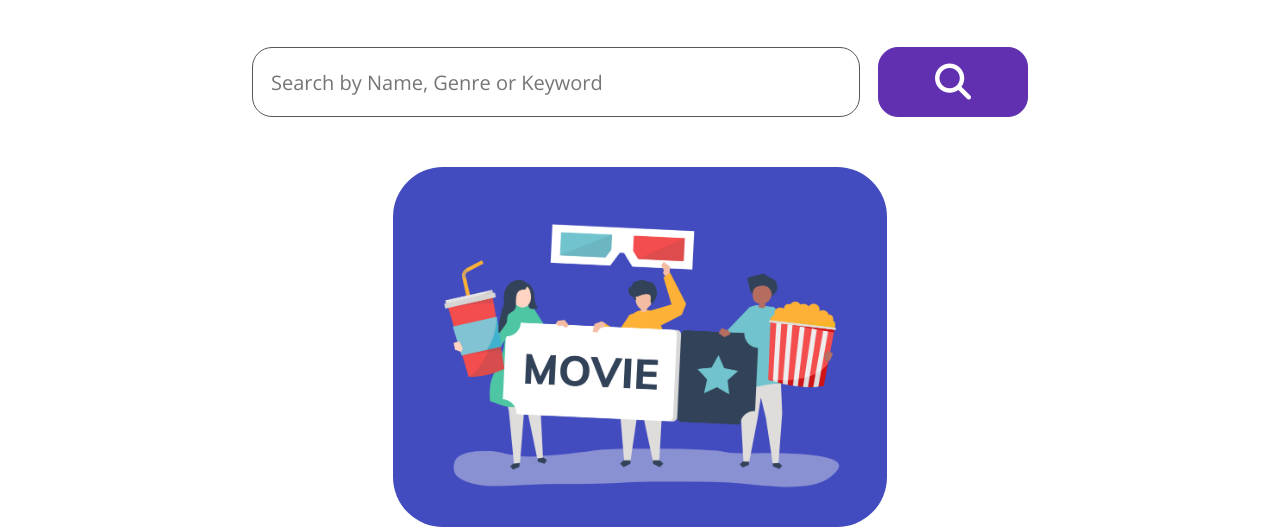
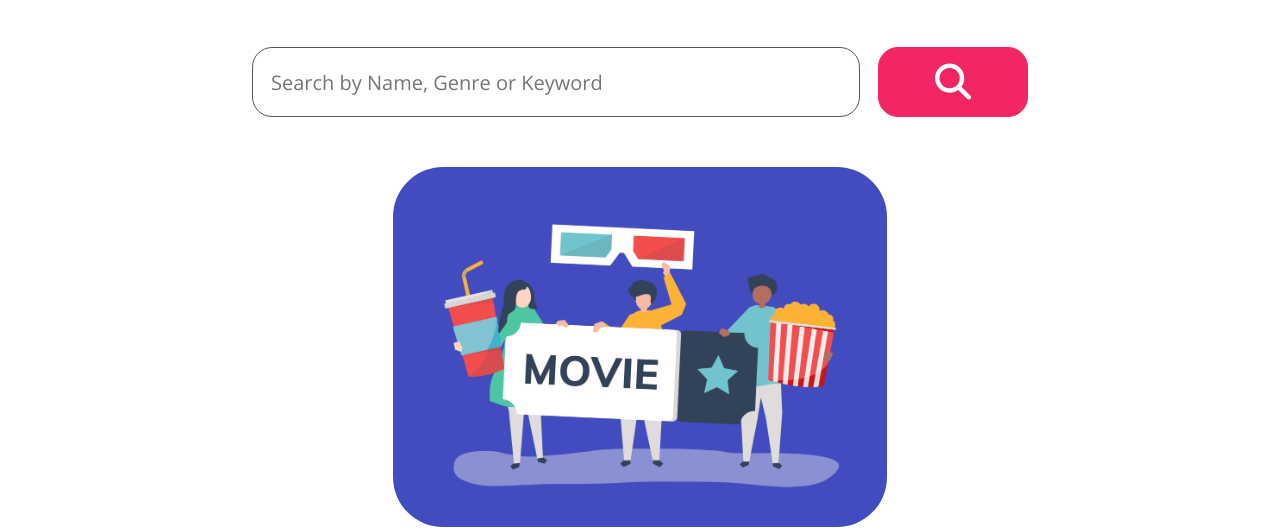
Before and after one commit to RaulB97/FES-Wk4-FinalProject, a plain HTML site: page index.html in a window 1280 px wide. In both pictures the pointer is over the button 953 px from the left and 403 px from the top of the page. Shown: the part 321-853 px from the top of the page. Drawn offline with nearby package versions, Linux system fonts and the light colour scheme.

Commit message:
added in the hover color for the search button on the home page. also uncommented the loading bar on the movies page.

```diff
--- a/style.css
+++ b/style.css
@@ -327,6 +327,11 @@ Header for index
     color: #fff;
     border: 0.2px solid #6030b1;
     background-color: #6030b1;
+    transition: all 300ms ease;
+}
+.header__search--btn:hover {
+    background-color: rgb(243, 38, 100);
+    border-color: rgb(243, 38, 100);
 }
 .fa-magnifying-glass {
     font-size: 36px;
```
Also changed, not shown: movies.html (+1 -1 lines).
